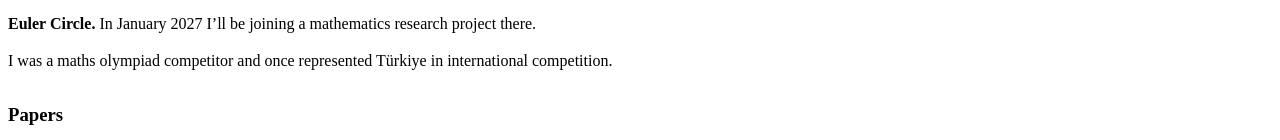
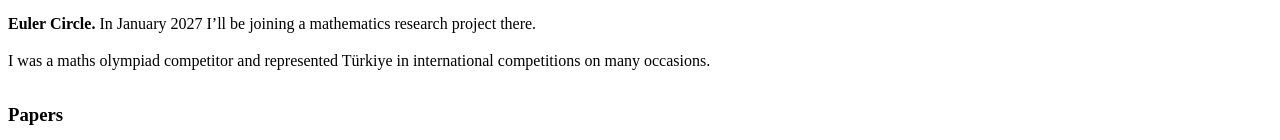
Before and after one commit to ahmetlutfifatih/ahmetlutfifatih.github.io, a plain HTML site: page index.html in a window 1280 px wide. Shown: the part 908-1048 px from the top of the page. Drawn offline with Linux system fonts and the light colour scheme.

Commit message:
Clarify repeated international representation

```diff
--- a/index.html
+++ b/index.html
@@ -100,7 +100,7 @@
 
 
 
-  <p>I was a maths olympiad competitor and once represented Türkiye in international competition.</p>
+  <p>I was a maths olympiad competitor and represented Türkiye in international competitions on many occasions.</p>
 
 
 
```
